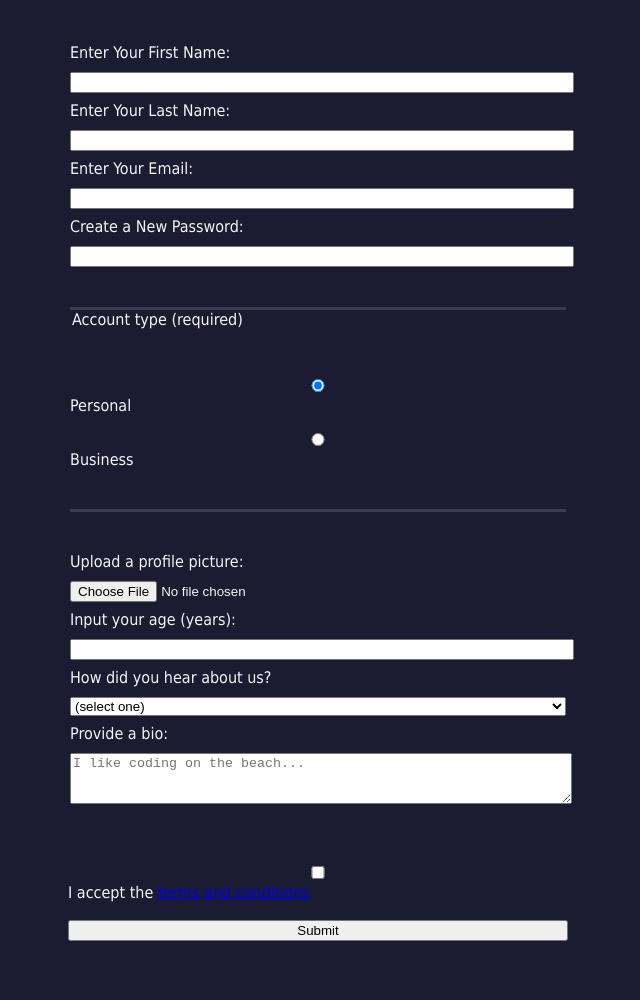
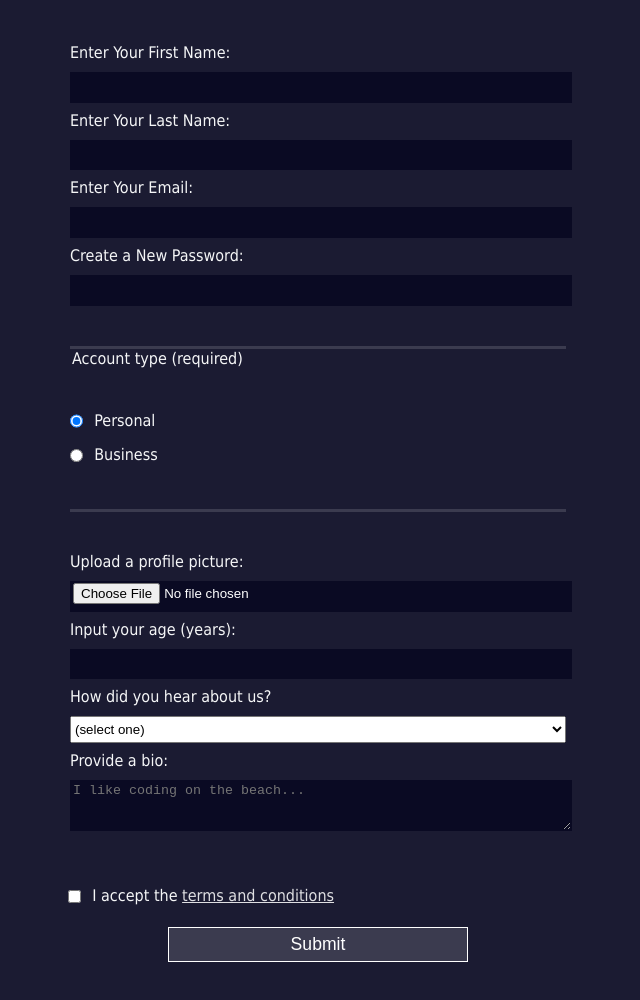
Before and after one commit to BhuwanDeveloper/100days, a plain HTML site: page day4/index.html in a window 1280 px wide. Shown: the part 134-1134 px from the top of the page, without its empty margins (322-962 px from the left). Before the commit the page ends 1075 px from the top, so only its background shows below. Drawn offline with Linux system fonts and the light colour scheme.

Commit message:
final css of day4

```diff
--- a/day4/styles.css
+++ b/day4/styles.css
@@ -19,6 +19,7 @@ form {
   max-width: 500px;
   min-width: 300px;
   margin: 0 auto;
+  padding-bottom: 2em;
 }
 
 fieldset {
@@ -41,4 +42,40 @@ textarea,
 select {
   margin: 10px 0 0 0;
   width: 100%;
+  min-height: 2em;
 }
+
+input,
+textarea {
+  background-color: #0a0a23;
+  border: 1px solid #0a0a23;
+  color: #ffffff;
+}
+
+.inline {
+  width: unset;
+  margin: 0 0.5em 0 0;
+  vertical-align: middle;
+}
+
+input[type='submit'] {
+  display: block;
+  width: 60%;
+  margin: 1em auto;
+  height: 2em;
+  font-size: 1.1rem;
+  background-color: #3b3b4f;
+  border-color: white;
+  min-width: 300px;
+}
+
+input[type='file'] {
+  padding: 1px 2px;
+}
+
+.inline {
+  display: inline;
+}
+a {
+  color: #dfdfe2;
+}
```
